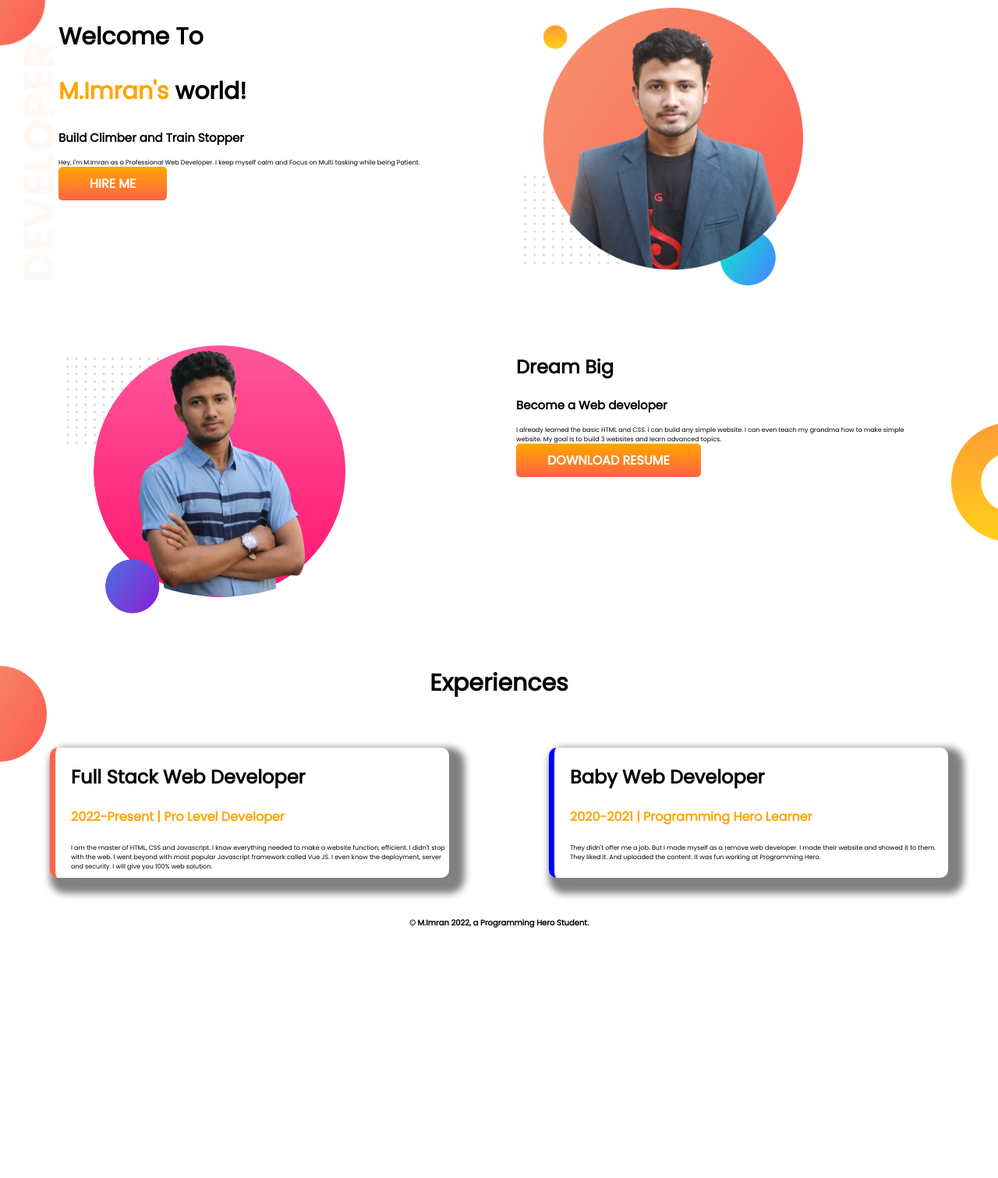
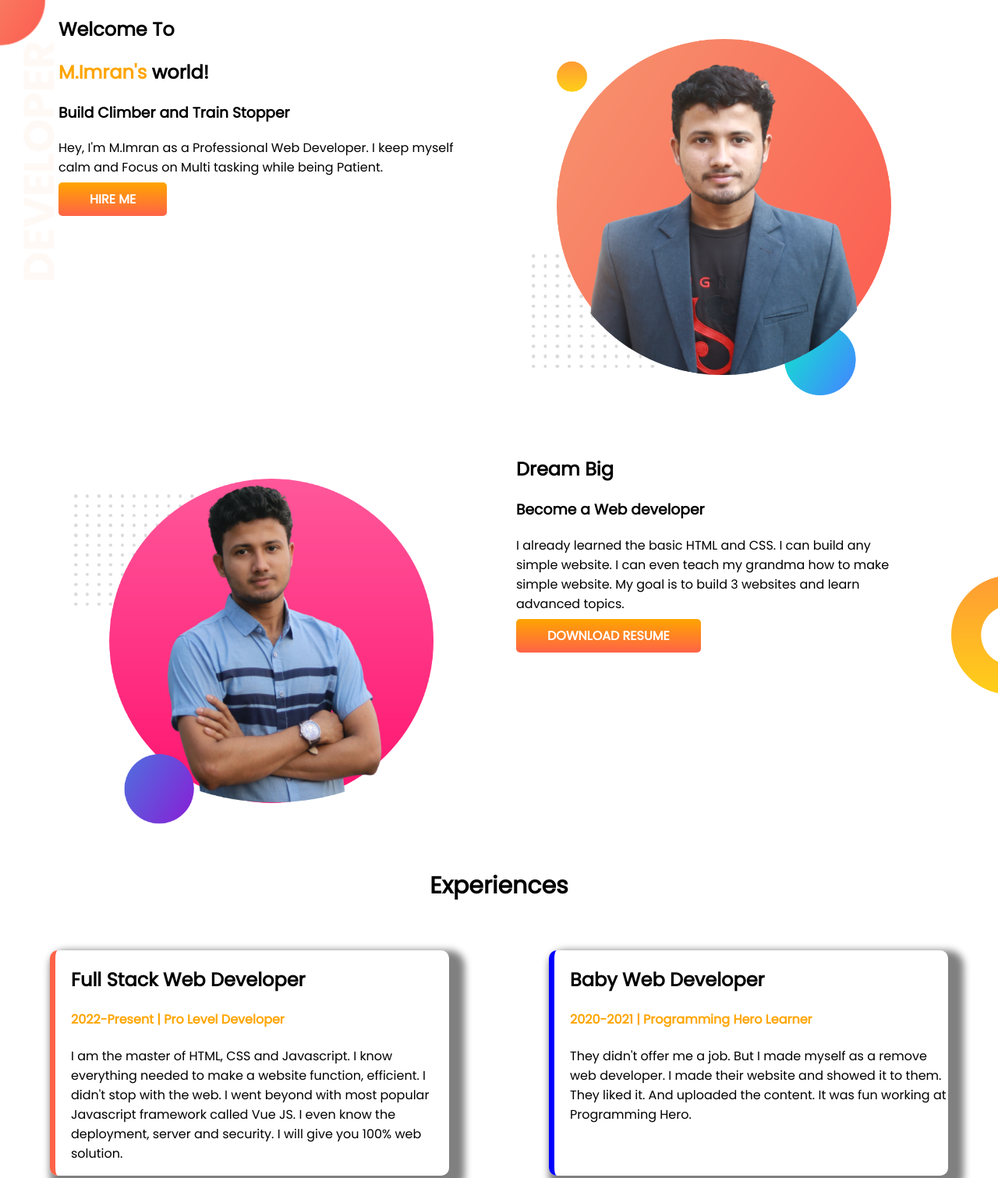
Before and after one commit to Bestimran/developer-portfolio, a plain HTML site: page index.html in a window 1280 px wide. Shown: the top 1511 px of the page at 78% size. Before the commit the page ends 1202 px from the top, so only its background shows below. Drawn offline with Linux system fonts and the light colour scheme.

Commit message:
some changed

```diff
--- a/style.css
+++ b/style.css
@@ -2,9 +2,7 @@ body{
     font-family: 'Poppins', sans-serif;
     margin: 0;
 }
-h1{
-    font-size: 35px;
-}
+
 .pen{
     color: orange;
 }
@@ -20,8 +18,9 @@ h1{
 }
 
 .half img{
-    width: 70%;
-    margin: 10px;
+    width: 90%;
+    margin-left: 20px;
+    margin-top: 50px;
 
 }
 .button{
@@ -44,19 +43,12 @@ h1{
     background-size: 60px;
 
 }
-.half h1{
+;
 
-    font-size: 30px;
 
-}
-.half p{
 
-    font-size: 8px;
 
-}
-.half h3{
-    font-size:15px ;
-}
+
 
 .experience{
     background-image: url(image/exp-bg.png);
@@ -84,11 +76,9 @@ h1{
 
 }
 
-.half-1 p{
 
-    font-size: 8px;
 
-}
+
 #book{
     border-left: 7px solid tomato;
 }
@@ -99,5 +89,5 @@ h1{
 footer p{
     text-align: center;
     font-weight: bold;
-    font-size: 10px;
+
 }
```
